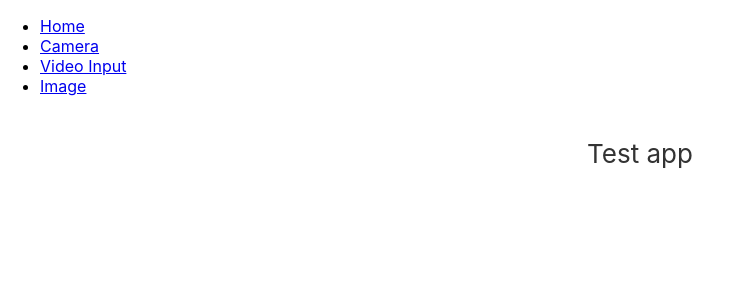
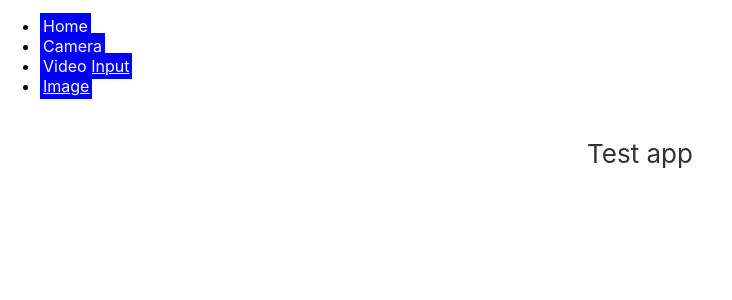
Before and after one commit to wezlar/face-recognition, a React app: page / in a window 1280 px wide. Shown: the top 300 px of the page, without its empty margins (0-732 px from the left). Built offline with nearby package versions, Linux system fonts and the light colour scheme; the HTML template or start-up script is replaced by a standard one.

Commit message:
Change current static navigation for component

```diff
--- a/src/index.js
+++ b/src/index.js
@@ -6,26 +6,33 @@
 import Camera from '../src/components/Camera/Camera';
 import VideoInput from '../src/components/VideoInput/VideoInput';
 import ImageInput from '../src/components/ImageInput/ImageInput';
+import Navigation from '../src/components/Navigation/Navigation';
 
 import * as serviceWorker from './serviceWorker';
+
+const links = [
+  {
+    label: 'Home',
+    url: '/',
+  },
+  {
+    label: 'Camera',
+    url: '/camera',
+  },
+  {
+    label: 'Video Input',
+    url: '/video',
+  },
+  {
+    label: 'Image',
+    url: '/image',
+  },
+];
 
 const routing = (
   <Router>
     <div>
-    <ul>
-        <li>
-          <Link to='/'>Home</Link>
-        </li>
-        <li>
-          <Link to='/camera'>Camera</Link>
-        </li>
-        <li>
-          <Link to='/video'>Video Input</Link>
-        </li>
-        <li>
-          <Link to='/image'>Image</Link>
-        </li>
-      </ul>
+      <Navigation links={links} />
       <Route exact={true} path='/' component={App} />
       <Route path='/video' component={VideoInput} />
       <Route path='/image' component={ImageInput} />
```
